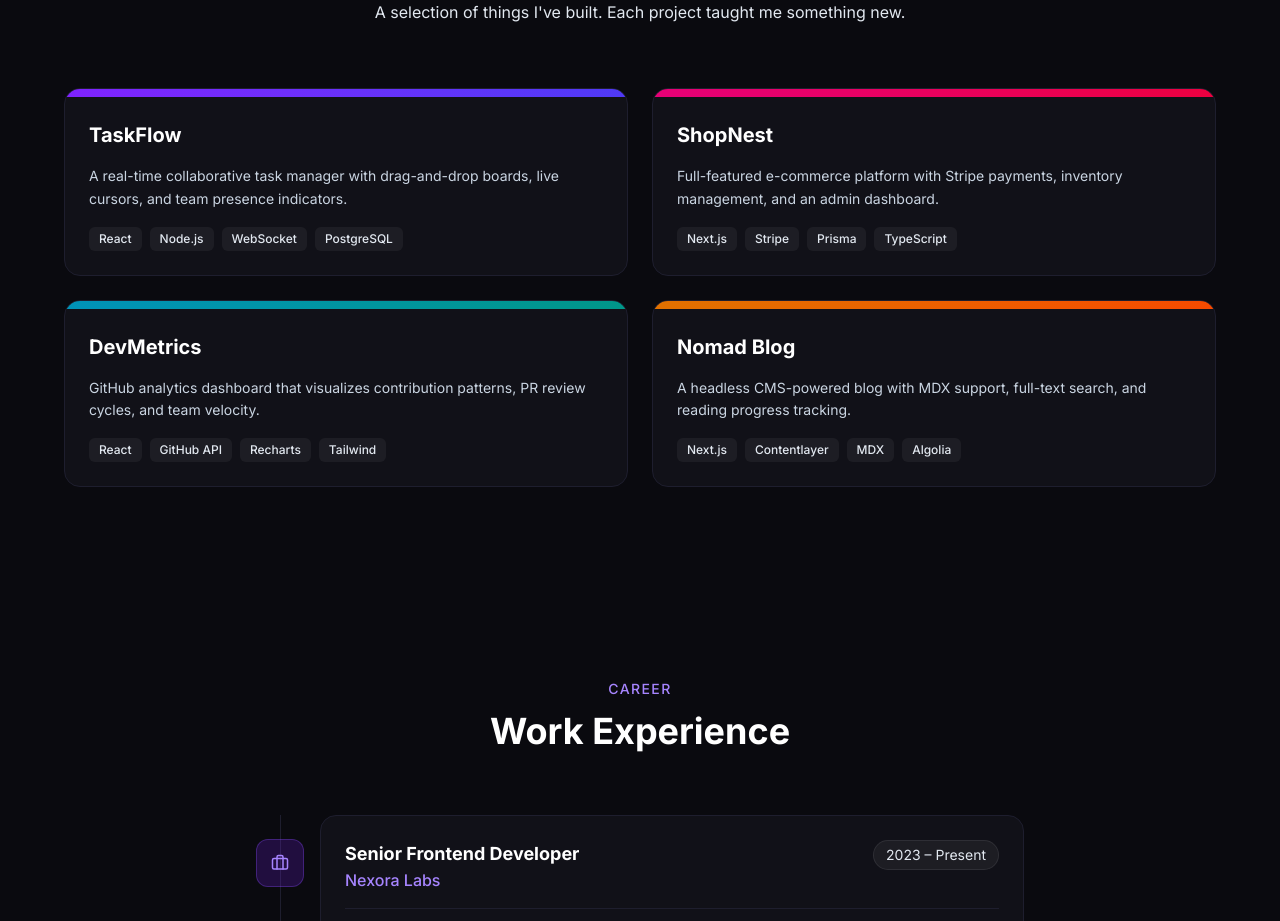
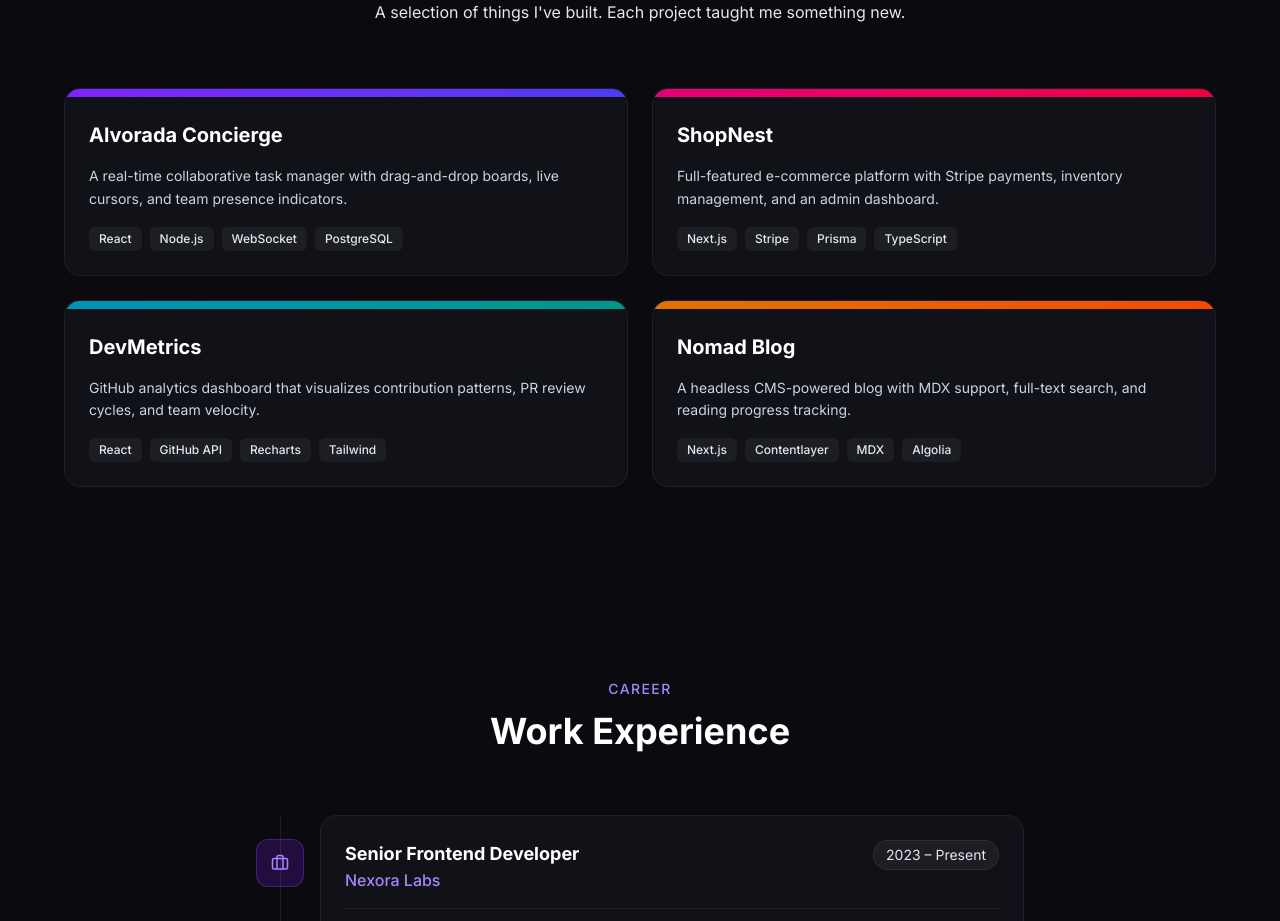
Before and after one commit to MariPereiraFree/portifolio, a React (Vite) app: page / in a window 1280 px wide. Shown: the part 2320-3241 px from the top of the page. Built offline with nearby package versions, Linux system fonts and the light colour scheme.

Commit message:
commit test

```diff
--- a/src/data/portfolio.ts
+++ b/src/data/portfolio.ts
@@ -22,7 +22,7 @@ export const skills: SkillGroup[] = [
 export const projects: Project[] = [
   {
     id: 1,
-    title: 'TaskFlow',
+    title: 'Alvorada Concierge',
     description: 'A real-time collaborative task manager with drag-and-drop boards, live cursors, and team presence indicators.',
     tags: ['React', 'Node.js', 'WebSocket', 'PostgreSQL'],
     github: 'changeme',
```
